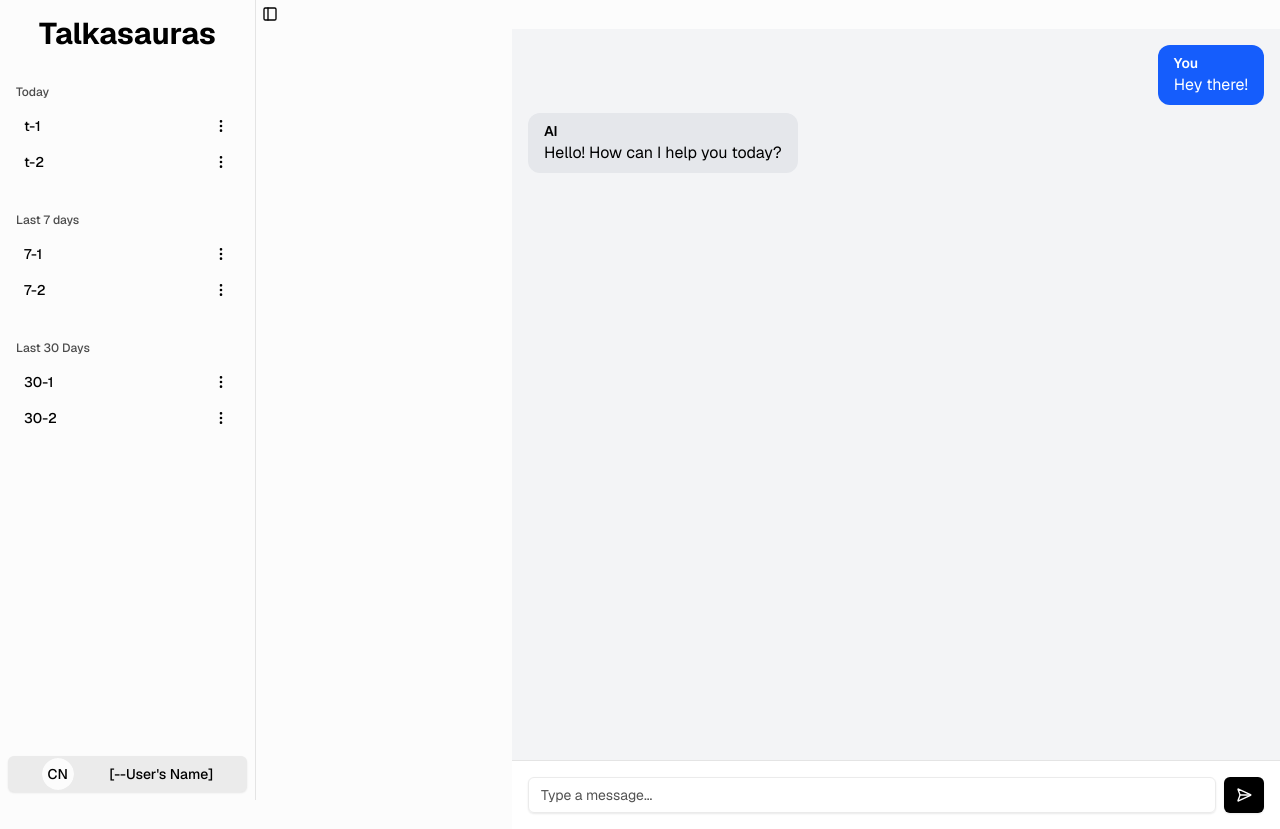
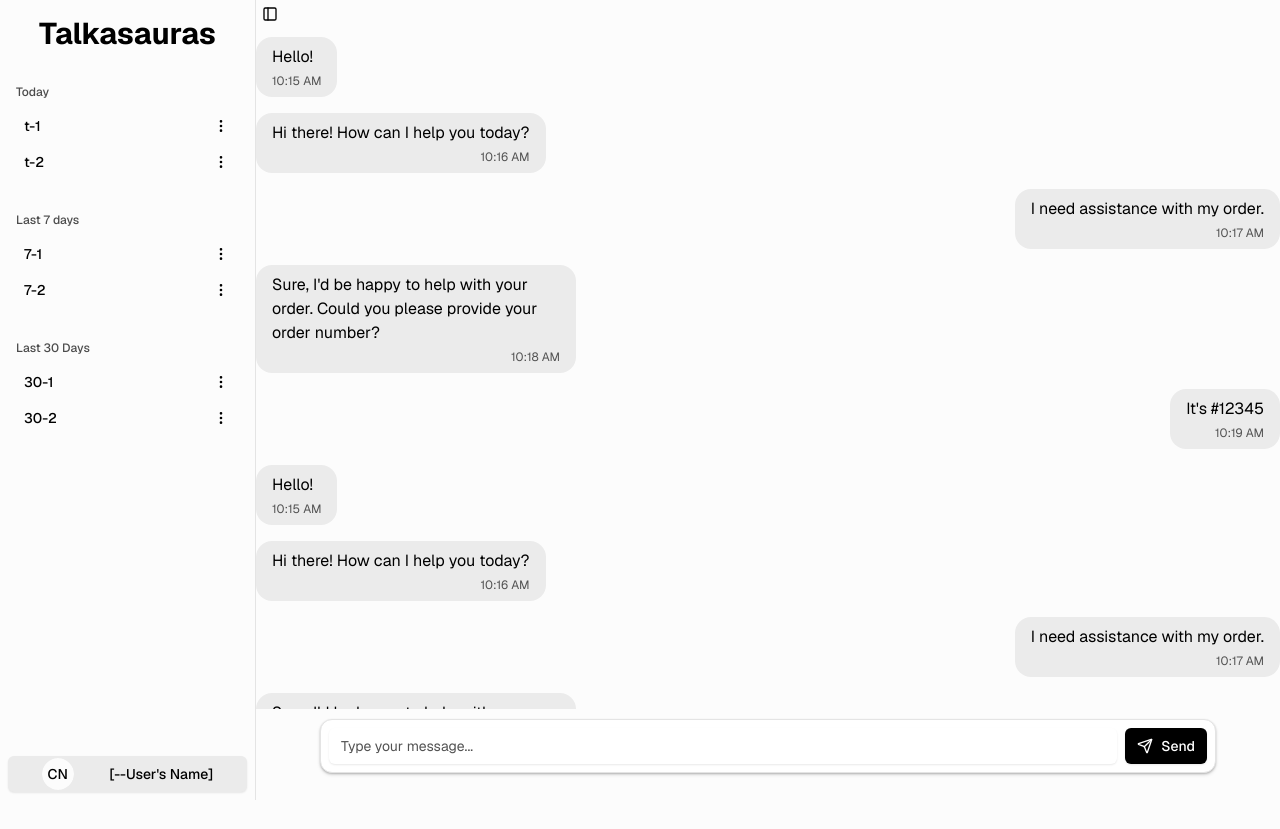
Before and after one commit to IamDevTrivedi/NextJS-ShadCN-Dark, a Next.js app in the folder client/: page /chat in a window 1280 px wide. After the commit the page ends 800 px from the top, so only its background shows below. Built offline with nearby package versions, Linux system fonts and the light colour scheme.

Commit message:
Dummy Chat UI : done

```diff
--- a/client/app/chat/layout.js
+++ b/client/app/chat/layout.js
@@ -4,9 +4,9 @@
 export default function Layout({ children }) {
     return (
         <SidebarProvider>
-                <ChatSidebar />
+            <ChatSidebar />
             <main className="w-screen">
-            <SidebarTrigger />
+                <SidebarTrigger />
                 {children}
             </main>
         </SidebarProvider>
--- a/client/app/chat/page.js
+++ b/client/app/chat/page.js
@@ -1,12 +1,11 @@
-import ChatArea from '@/components/ChatArea'
-import { ChatSidebar } from '@/components/ChatSidebar'
-import React from 'react'
+import MessageArea from '@/components/MessageArea'
+import ChatInputArea from '@/components/ChatInputArea'
 
-export default function page() {
+export default function Page() {
   return (
-    <div className='flex h-screen'>
-      <ChatSidebar />
-      <ChatArea />
+    <div className='relative h-[95vh] flex flex-col w-full max-w-5xl mx-auto pb-20'>
+      <MessageArea />
+      <ChatInputArea />
     </div>
   )
 }
--- a/client/components/ChatArea.jsx
+++ b/client/components/ChatArea.jsx
@@ -4,8 +4,8 @@
 
 export default function ChatArea() {
   return (
-    <div className="flex-1 flex flex-col bg-gray-100">
-      <div className="flex flex-1 w-full mx-auto overflow-y-auto p-4">
+    <div className="flex flex-col bg-gray-100">
+      <div className="flex-1 w-full max-w-4xl mx-auto overflow-y-auto px-4 py-2">
         <MessageArea />
       </div>
       <ChatInputArea />
--- a/client/components/ChatInputArea.jsx
+++ b/client/components/ChatInputArea.jsx
@@ -1,32 +1,39 @@
-"use client"
-
-import React, { useState } from "react";
+"use client";
+import { useState } from "react";
+import { Button } from "@/components/ui/button";
 import { Input } from "@/components/ui/input";
-import { Button } from "@/components/ui/button";
-import { SendHorizonal } from "lucide-react";
+import { SendIcon } from "lucide-react";
 
 export default function ChatInputArea() {
-  const [message, setMessage] = useState("");
+  const [input, setInput] = useState("");
 
-  const handleSend = () => {
-    if (message.trim()) {
-      console.log("Send message:", message);
-      setMessage("");
-    }
+  const handleSubmit = (e) => {
+    e.preventDefault();
+    if (!input.trim()) return;
+    alert(`You typed: ${input}`);
+    setInput("");
   };
 
   return (
-    <div className="p-4 border-t bg-white flex gap-2">
+    <form
+      onSubmit={handleSubmit}
+      className="absolute bottom-4 left-1/2 transform -translate-x-1/2 bg-card border border-border rounded-xl shadow-md w-full max-w-4xl flex items-center gap-2 p-2"
+    >
       <Input
-        className="flex-1"
-        placeholder="Type a message..."
-        value={message}
-        onChange={(e) => setMessage(e.target.value)}
-        onKeyDown={(e) => e.key === "Enter" && handleSend()}
+        type="text"
+        value={input}
+        onChange={(e) => setInput(e.target.value)}
+        placeholder="Type your message..."
+        className="flex-grow border-0 bg-transparent"
       />
-      <Button onClick={handleSend}>
-        <SendHorizonal className="h-4 w-4" />
+
+      <Button
+        type="submit"
+        className="flex items-center gap-2 bg-primary hover:bg-primary/90 text-primary-foreground"
+      >
+        <SendIcon size={16} />
+        Send
       </Button>
-    </div>
+    </form>
   );
 }
--- a/client/components/ChatSidebar.jsx
+++ b/client/components/ChatSidebar.jsx
@@ -30,22 +30,22 @@
   {
     SidebarGroupLabel: "Today",
     items: [
-      { name: "t-1", href: "/t-1" },
-      { name: "t-2", href: "/t-2" },
+      { name: "t-1", href: "/chat/t-1" },
+      { name: "t-2", href: "/chat/t-2" },
     ],
   },
   {
     SidebarGroupLabel: "Last 7 days",
     items: [
-      { name: "7-1", href: "/7-1" },
-      { name: "7-2", href: "/7-2" },
+      { name: "7-1", href: "/chat/7-1" },
+      { name: "7-2", href: "/chat/7-2" },
     ],
   },
   {
     SidebarGroupLabel: "Last 30 Days",
     items: [
-      { name: "30-1", href: "/30-1" },
-      { name: "30-2", href: "/30-2" },
+      { name: "30-1", href: "/chat/30-1" },
+      { name: "30-2", href: "/chat/30-2" },
     ],
   },
 ];
--- a/client/components/Message.jsx
+++ b/client/components/Message.jsx
@@ -1,17 +1,23 @@
-import React from "react";
+"use client";
 
-export default function Message({ sender, text }) {
-  const isUser = sender === "You";
+export function Message({ text, sender, date }) {
+  const formattedTime = new Date(date).toLocaleTimeString([], {
+    hour: "2-digit",
+    minute: "2-digit",
+  });
 
   return (
-    <div className={`flex ${isUser ? "justify-end" : "justify-start"}`}>
-      <div
-        className={`rounded-xl px-4 py-2 max-w-xs ${
-          isUser ? "bg-blue-600 text-white" : "bg-gray-200 text-black"
+    <div
+      className={`my-2 px-4 py-2 rounded-2xl max-w-xs
+        ${
+          sender === "user"
+            ? "bg-accent text-accent-foreground self-end"
+            : "bg-accent text-accent-foreground self-start"
         }`}
-      >
-        <p className="text-sm font-semibold">{sender}</p>
-        <p>{text}</p>
+    >
+      <div>{text}</div>
+      <div className="text-xs text-muted-foreground mt-1 text-right">
+        {formattedTime}
       </div>
     </div>
   );
--- a/client/components/MessageArea.jsx
+++ b/client/components/MessageArea.jsx
@@ -1,11 +1,91 @@
-import React from "react";
-import Message from "./Message";
+"use client";
+
+import { Message } from "./Message";
 
 export default function MessageArea() {
+  const messages = [
+    { date: "2022-03-25T10:15:00", text: "Hello!", sender: "bot" },
+    {
+      date: "2022-03-25T10:16:00",
+      text: "Hi there! How can I help you today?",
+      sender: "bot",
+    },
+    {
+      date: "2022-03-25T10:17:00",
+      text: "I need assistance with my order.",
+      sender: "user",
+    },
+    {
+      date: "2022-03-25T10:18:00",
+      text: "Sure, I'd be happy to help with your order. Could you please provide your order number?",
+      sender: "bot",
+    },
+    { date: "2022-03-25T10:19:00", text: "It's #12345", sender: "user" },
+    { date: "2022-03-25T10:15:00", text: "Hello!", sender: "bot" },
+    {
+      date: "2022-03-25T10:16:00",
+      text: "Hi there! How can I help you today?",
+      sender: "bot",
+    },
+    {
+      date: "2022-03-25T10:17:00",
+      text: "I need assistance with my order.",
+      sender: "user",
+    },
+    {
+      date: "2022-03-25T10:18:00",
+      text: "Sure, I'd be happy to help with your order. Could you please provide your order number?",
+      sender: "bot",
+    },
+    { date: "2022-03-25T10:19:00", text: "It's #12345", sender: "user" },
+    { date: "2022-03-25T10:15:00", text: "Hello!", sender: "bot" },
+    {
+      date: "2022-03-25T10:16:00",
+      text: "Hi there! How can I help you today?",
+      sender: "bot",
+    },
+    {
+      date: "2022-03-25T10:17:00",
+      text: "I need assistance with my order.",
+      sender: "user",
+    },
+    {
+      date: "2022-03-25T10:18:00",
+      text: "Sure, I'd be happy to help with your order. Could you please provide your order number?",
+      sender: "bot",
+    },
+    { date: "2022-03-25T10:19:00", text: "It's #12345", sender: "user" },
+    { date: "2022-03-25T10:15:00", text: "Hello!", sender: "bot" },
+    {
+      date: "2022-03-25T10:16:00",
+      text: "Hi there! How can I help you today?",
+      sender: "bot",
+    },
+    {
+      date: "2022-03-25T10:17:00",
+      text: "I need assistance with my order.",
+      sender: "user",
+    },
+    {
+      date: "2022-03-25T10:18:00",
+      text: "Sure, I'd be happy to help with your order. Could you please provide your order number?",
+      sender: "bot",
+    },
+    { date: "2022-03-25T10:19:00", text: "It's #12345", sender: "user" },
+  ];
+
   return (
-    <div className="space-y-2 w-full">
-      <Message sender="You" text="Hey there!" />
-      <Message sender="AI" text="Hello! How can I help you today?" />
+    <div className="flex flex-col h-screen overflow-auto">
+      {messages.map((msg, idx) => {
+        return (
+          <Message
+            text={msg.text}
+            sender={msg.sender}
+            date={msg.date}
+            key={idx}
+          />
+        );
+      })}
     </div>
   );
 }
```
Also changed, not shown: 1 other file (tests, documents, lock files or other folders).
